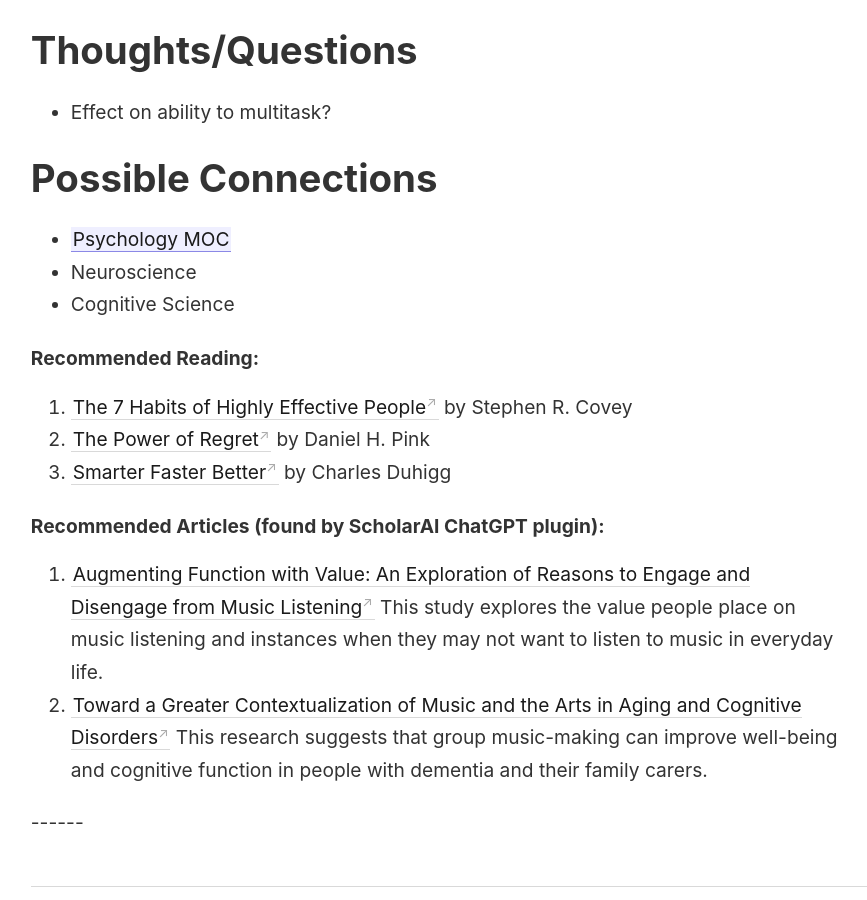
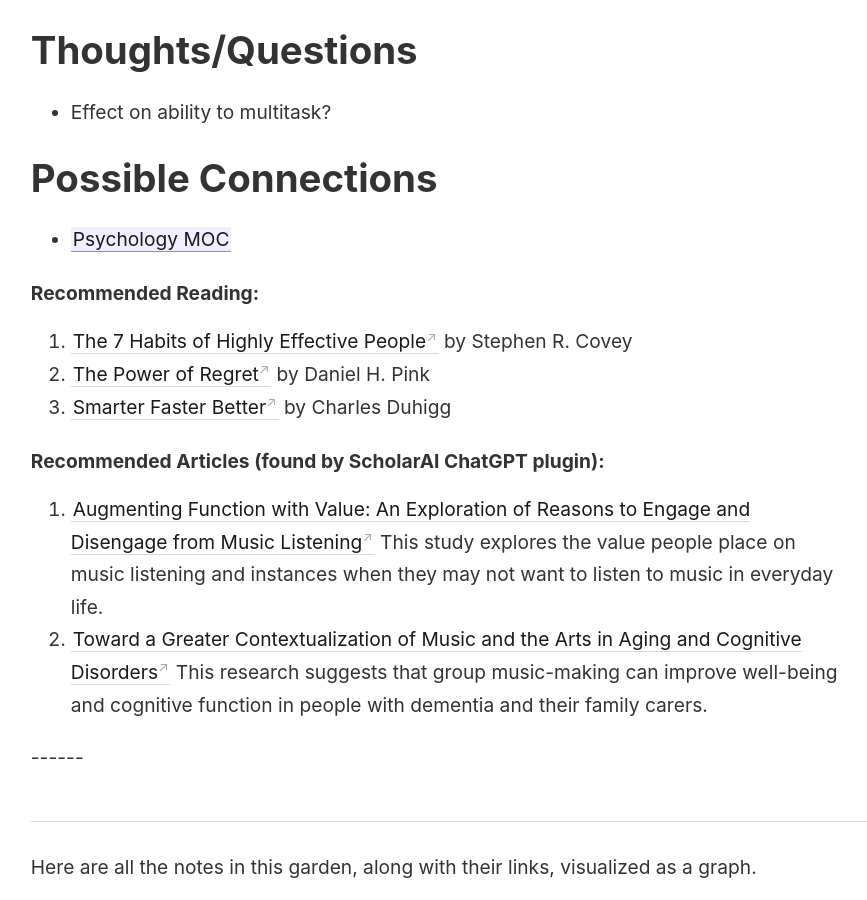
Before and after one commit to TM2611/digital-garden, a Jekyll site: the page built from _notes/001 Fleeting Notes/F - Music Concentration Impact.md, in a window 1280 px wide and 900 px high, scrolled down 468 px. Shown: the whole window, without its empty margins (46-913 px from the left). Built offline with Jekyll 4.4.1, drawn with Linux system fonts in a browser that asks for light colours.

Commit message:
TEND  - Music Concentration Impact

```diff
--- a/_notes/001 Fleeting Notes/F - Music Concentration Impact.md
+++ b/_notes/001 Fleeting Notes/F - Music Concentration Impact.md
@@ -14,8 +14,6 @@
 # Possible Connections
 
 - [[Psychology MOC]]
-- Neuroscience
-- Cognitive Science
 
 #### Recommended Reading:
 
```
